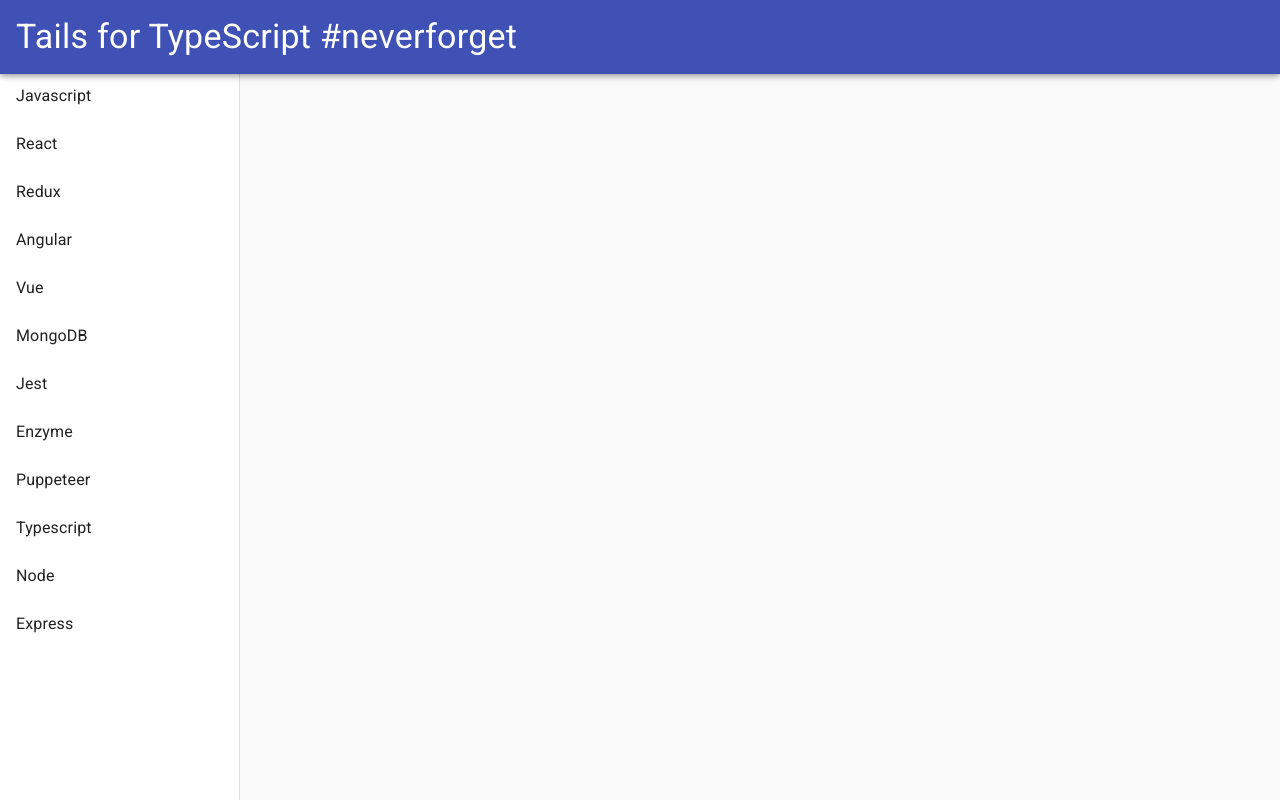
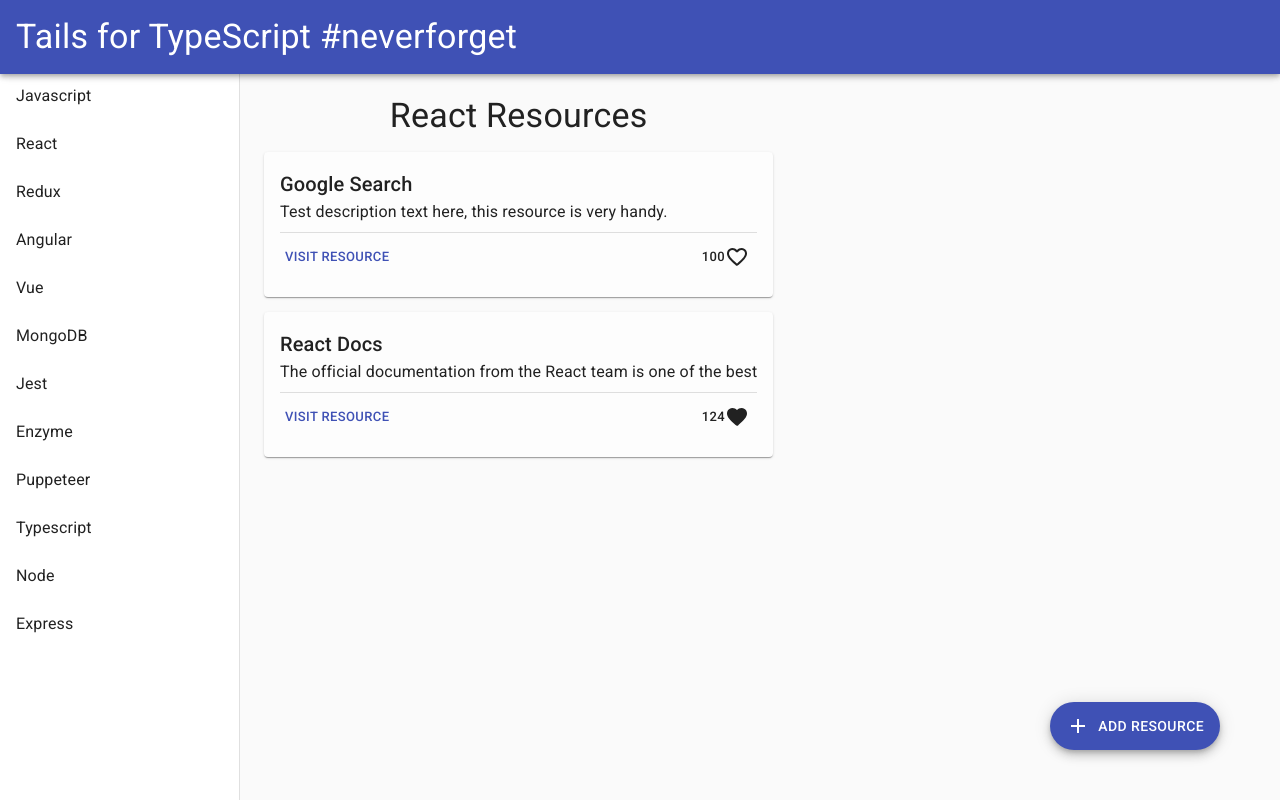
Before and after one commit to GoblinShark-LLC/Scratch-Project, a React app: page / in a window 1280 px wide. Built offline with nearby package versions, Linux system fonts and the light colour scheme.

Commit message:
basic form ready to be implemented

```diff
--- a/src/client/App.jsx
+++ b/src/client/App.jsx
@@ -1,7 +1,7 @@
 import React from 'react';
 
 import MainContainer from './containers/MainContainer';
-
+import FeedContainer from './containers/FeedContainer';
 
 const App = () => {
 
--- a/src/client/components/FeedForm.jsx
+++ b/src/client/components/FeedForm.jsx
@@ -1,32 +1,172 @@
-import React, { Component } from 'react';
+import React, { useState } from 'react';
 import { connect } from 'react-redux';
+import { makeStyles } from '@material-ui/core/styles';
 import {
   FormControl,
   InputLabel,
   Input,
   Button,
-  TextField
+  TextField,
+  Select,
+  MenuItem
 } from "@material-ui/core";
+import Modal from '@material-ui/core/Modal';
+import Fab from '@material-ui/core/Fab';
+import AddIcon from '@material-ui/icons/Add';
+import Typography from '@material-ui/core/Typography';
 
 /*
-
 Form to submit a new resource
-
 */
 
+// component styling
+const useStyles = makeStyles((theme) => ({
+  floatedAdd: {
+    position: 'absolute',
+    bottom: 50,
+    right: 60
+  },
+  floatedForm: {
+    position: 'absolute'
+  },
+  extendedIcon: {
+    marginRight: theme.spacing(1),
+  },
+  paper: {
+    position: 'absolute',
+    padding: theme.spacing(5),
+    boxShadow: theme.shadows[5],
+    outline: 0,
+    width: 500,
+    backgroundColor: theme.palette.background.paper,
+    top: '40%',
+    left: '50%',
+    transform: 'translate(-50%, -50%)',
+    '& > *': {
+      margin: theme.spacing(1, 0)
+    }
+  },
+  formControl: {
+    minWidth: 175
+  }
+}));
 
-class FeedForm extends Component {
-  constructor(props) {
-    super(props);
+export default function FeedForm() {
+
+  const classes = useStyles();
+
+  const topics = ['Javascript','React','Redux','Angular','Vue','MongoDB','Jest','Enzyme','Puppeteer','Typescript','Node','Express' ];
+
+  // setting initial form states
+  // as well as default values for resource object
+  const [open, setOpen] = useState(false);
+  const [title, setTitle] = useState('');
+  const [description, setDesc] = useState('');
+  const [url, setUrl] = useState('');
+  const [topic, setTopic] = useState('');
+
+  const liked = false;
+  const likes = 0;
+
+  const validateForm = () => {
+    if (title === '' || description === '' || url === '' || topic === '') {
+      // at least one field is empty, return false
+      console.log('All form fields are required');
+      return false;
+    } else {
+      // form is validated
+      console.log('Form is validated!');
+      return true;
+    }
   }
 
-  render() {
-    return (
+  // clears form when successfully submitting form
+  // and when exiting modal
+  const clearForm = () => {
+    setTitle('');
+    setDesc('');
+    setUrl('');
+    setTopic('');
+  }
+
+  // called to toggle form modal
+  const toggleForm = () => {
+    setOpen( open? false: true);
+  }
+
+  const handleSubmit = (e) => {
+    e.preventDefault();
+    if (validateForm()) {
+      let resourceObj = { title, description, url, topic, liked, likes };
+      console.log('Sending the following resource to db:');
+      console.log(resourceObj);
+      setTimeout(() => {
+        console.log('Resetting form and closing modal');
+        clearForm();
+        setOpen(false);
+      }, 250);
+    }
+  }
+
+  // generic change event listener handling change for
+  // all input fields based on their name attribute
+  const handleChange = (e) => {
+    let inputVal = e.target.value;
+    switch (e.target.name) {
+      case "title":
+        setTitle(inputVal);
+        break;
+      case "desc":
+        setDesc(inputVal);
+        break;
+      case "url":
+        setUrl(inputVal);
+        break;
+      case "tech":
+        setTopic(inputVal);
+        break;
+    }
+  }
+
+  const formBody = (
+    <div className={classes.paper}>
+      <Typography variant="h5">
+        Add a Resource
+      </Typography>
+      <TextField required fullWidth name="title" label="Title" variant="outlined" value={title} onChange={handleChange} />
+      <TextField required name="desc" label="Description" multiline fullWidth rows={4} value={description} variant="outlined" onChange={handleChange} />
+      <TextField required name="url" label="URL" fullWidth value={url} variant="outlined" onChange={handleChange} />
+      <FormControl required variant="outlined" className={classes.formControl}>
+        <InputLabel>Tech</InputLabel>
+        <Select name="tech" value={topic} onChange={handleChange} label="Tech">
+        {
+          topics.map( (elem, index) => {
+            return <MenuItem key={index} value={elem.toLowerCase()}>{elem}</MenuItem>
+          })
+        }
+        </Select>
+      </FormControl>
       <div>
+        <Button variant="contained" color="primary" size="large" onClick={handleSubmit}>
+          SUBMIT
+        </Button>
+      </div>
+    </div>
+  )
 
+  return (
+    <div>
+      <div className={classes.floatedAdd} onClick={toggleForm}>
+        <Fab color="primary" aria-label="add" variant="extended">
+          <AddIcon className={classes.extendedIcon}/>
+          ADD RESOURCE
+        </Fab>
       </div>
-    )
-  }
+      <div className={classes.floatedForm}>
+        <Modal open={open} onClose={toggleForm}>
+          {formBody}
+        </Modal>
+      </div>
+    </div>
+  )
 }
-
-export default FeedForm;
--- a/src/client/components/FeedItem.jsx
+++ b/src/client/components/FeedItem.jsx
@@ -1,4 +1,4 @@
-import React, { Component } from 'react';
+import React, { useState } from 'react';
 import { connect } from 'react-redux';
 import Box from '@material-ui/core/Box';
 import Card from '@material-ui/core/Card';
@@ -28,16 +28,12 @@
 
 const FeedItem = (props) => {
   const classes = useStyles();
-  let liked = true;
+
+  //dummy react hook to for 'like' state
+  let [liked, setLiked] = useState(props.liked);
 
   const toggleHeart = () => {
-    if (liked) {
-      liked = false;
-      console.log(liked);
-    } else {
-      liked = true;
-      console.log(liked);
-    }
+    setLiked( liked? false: true);
   }
   return (
     <Card className={classes.itemWrap}>
@@ -59,7 +55,7 @@
           </Button>
           {/* toggles the likes for each resource */}
           <Button size="small" onClick={() => toggleHeart()}>
-            {props.likes} {props.liked ?
+            {props.likes} {liked ?
                             <FavoriteRoundedIcon/> : <FavoriteBorderRoundedIcon/>}
           </Button>
         </div>
--- a/src/client/containers/FeedContainer.jsx
+++ b/src/client/containers/FeedContainer.jsx
@@ -1,6 +1,9 @@
 import React, { Component } from 'react';
 import { connect } from 'react-redux';
 
+import { makeStyles } from '@material-ui/core/styles';
+
+import FeedForm from '../components/FeedForm';
 import FeedHeader from '../components/FeedHeader';
 import FeedItemContainer from './FeedItemContainer';
 
@@ -9,17 +12,29 @@
 Righthand portion of our app that displays the feed
 of resources related to a certain topic
 
+Form to submit new resource also attached here
+
 */
 
+const useStyles = makeStyles((theme) => ({
+  shiftDown: {
+    marginTop: theme.spacing(10)
+  }
+}));
 
-const FeedContainer = (props) => {
+
+const FeedContainer = (props) =>{
+  const classes = useStyles();
 
   return(
-    <div>
-      <FeedHeader />
+    <div className={classes.shiftDown}>
+      <FeedHeader  />
       <FeedItemContainer />
+      <FeedForm />
     </div>
   )
+
+
 };
 
 export default FeedContainer;
--- a/src/client/containers/FeedItemContainer.jsx
+++ b/src/client/containers/FeedItemContainer.jsx
@@ -8,6 +8,7 @@
 Renders a container showing all feed items related to a certain topic
 
 */
+
 const FeedItemContainer = (props) => {
 
   const resources = [{
--- a/src/client/containers/MainContainer.jsx
+++ b/src/client/containers/MainContainer.jsx
@@ -1,8 +1,8 @@
 import React from 'react';
-import { Container, Typography, AppBar } from '@material-ui/core';
+import { Container, Typography, AppBar, Toolbar } from '@material-ui/core';
 import { makeStyles } from '@material-ui/core/styles';
 import NavContainer from './NavContainer';
-import FeedContainer from './FeedItemContainer';
+import FeedContainer from './FeedContainer';
 
 // until we connect to redux/back end
 const dummyState = {
@@ -19,6 +19,8 @@
     zIndex: theme.zIndex.drawer + 1,
     padding: theme.spacing(2),
   },
+  offset: theme.mixins.toolbar
+
 }));
 
 // holds our top header bar, as well as our side bar (drawer), will also hold our feed container
@@ -34,7 +36,9 @@
         </Typography>
       </AppBar>
       {/* Drawer is our sidebar navigation component, stays permanently fixed to side, as docs recommend on desktop usage */}
+      <div className={classes.offset}></div>
       <NavContainer topics={dummyState.topics}/>
+      <FeedContainer />
   </Container>
 
   )
```
